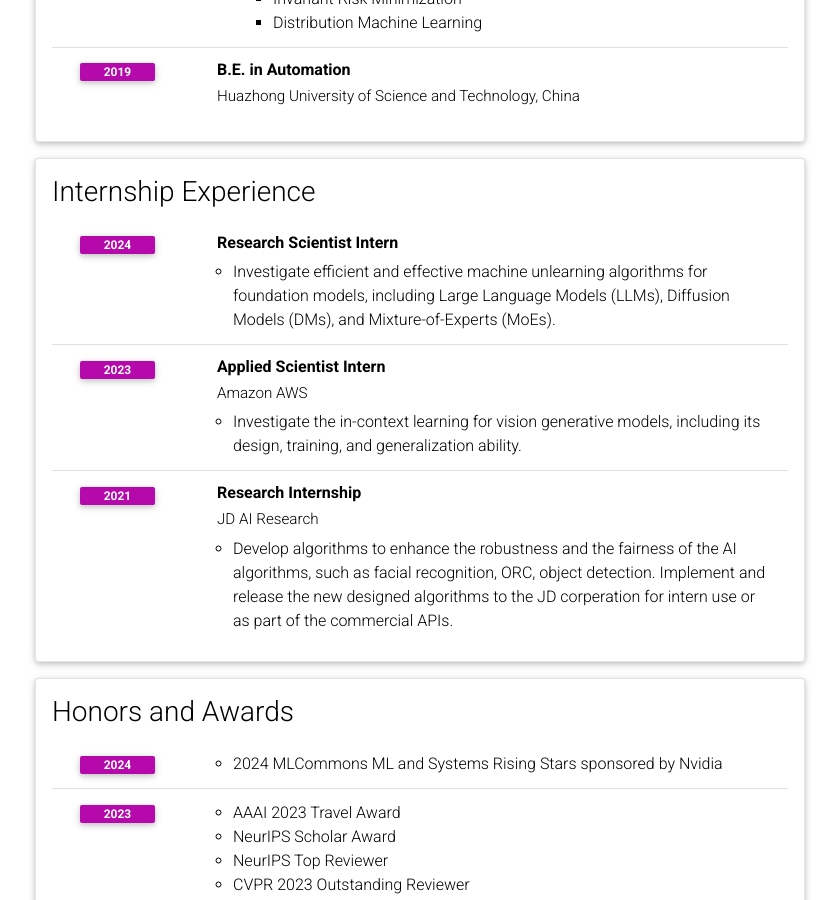
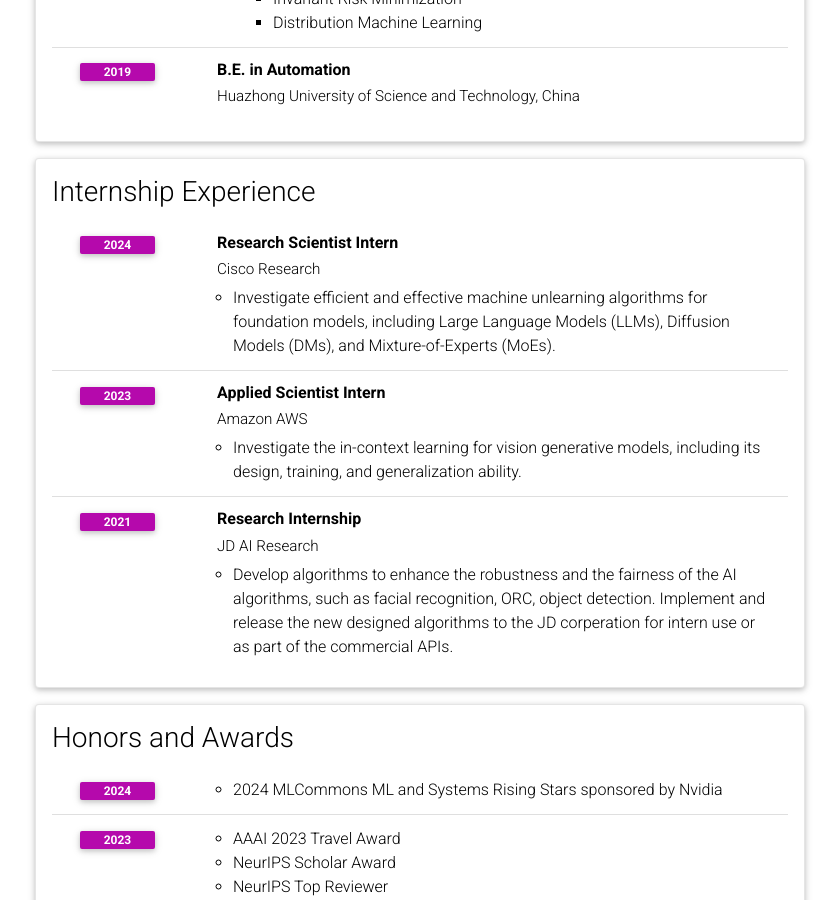
Before and after one commit to NormalUhr/yihua-zhang, a Jekyll site: the page built from _pages/cv.md, in a window 1280 px wide and 900 px high, scrolled down 822 px. Shown: the whole window, without its empty margins (220-1059 px from the left). Built offline with Jekyll 4.4.1, drawn with Linux system fonts in a browser that asks for light colours; comment, search, counter and statistics services are not loaded; a style sheet for code colours, icons or effects is not loaded.

Commit message:
update my CV

```diff
--- a/_data/cv.yml
+++ b/_data/cv.yml
@@ -39,6 +39,7 @@
   type: time_table
   contents:
     - title: Research Scientist Intern
+      institution: Cisco Research
       year: 2024
       description: Investigate efficient and effective machine unlearning algorithms for foundation models, including Large Language Models (LLMs), Diffusion Models (DMs), and Mixture-of-Experts (MoEs).
     - title: Applied Scientist Intern
```
